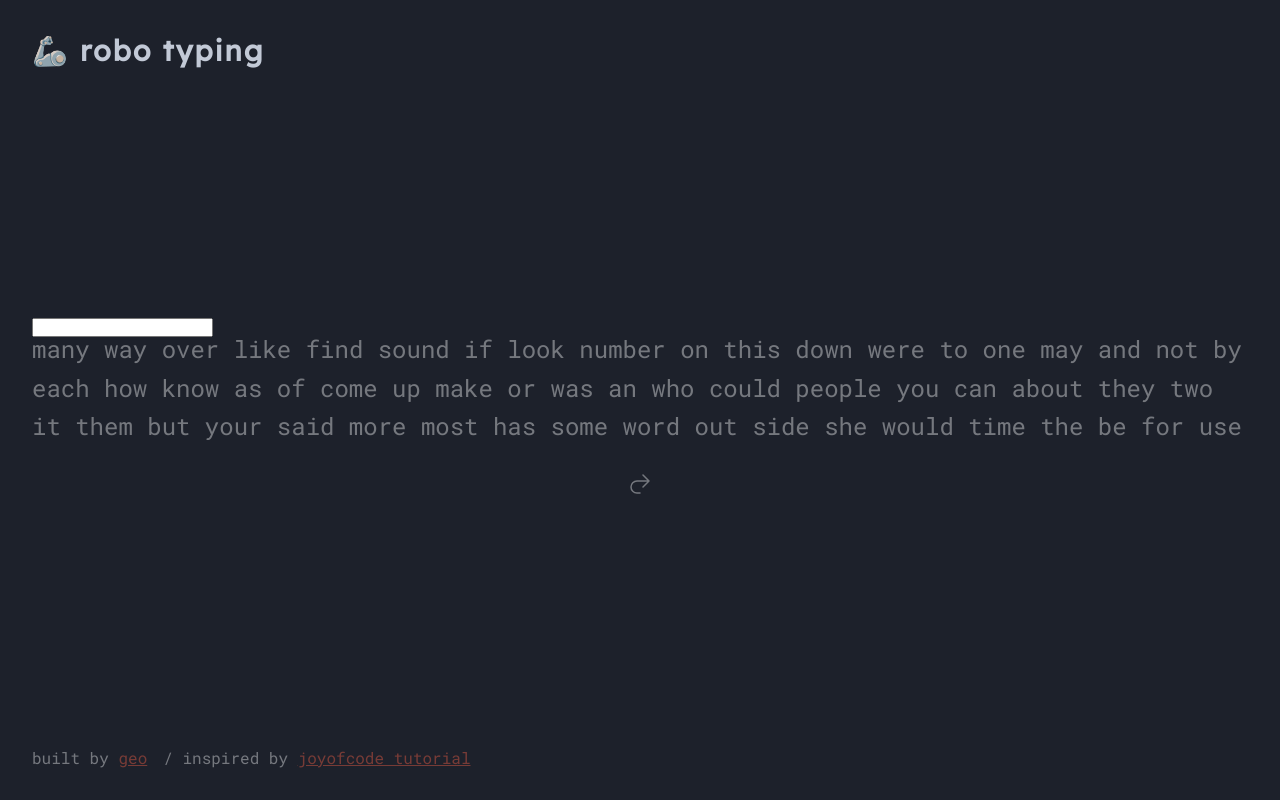
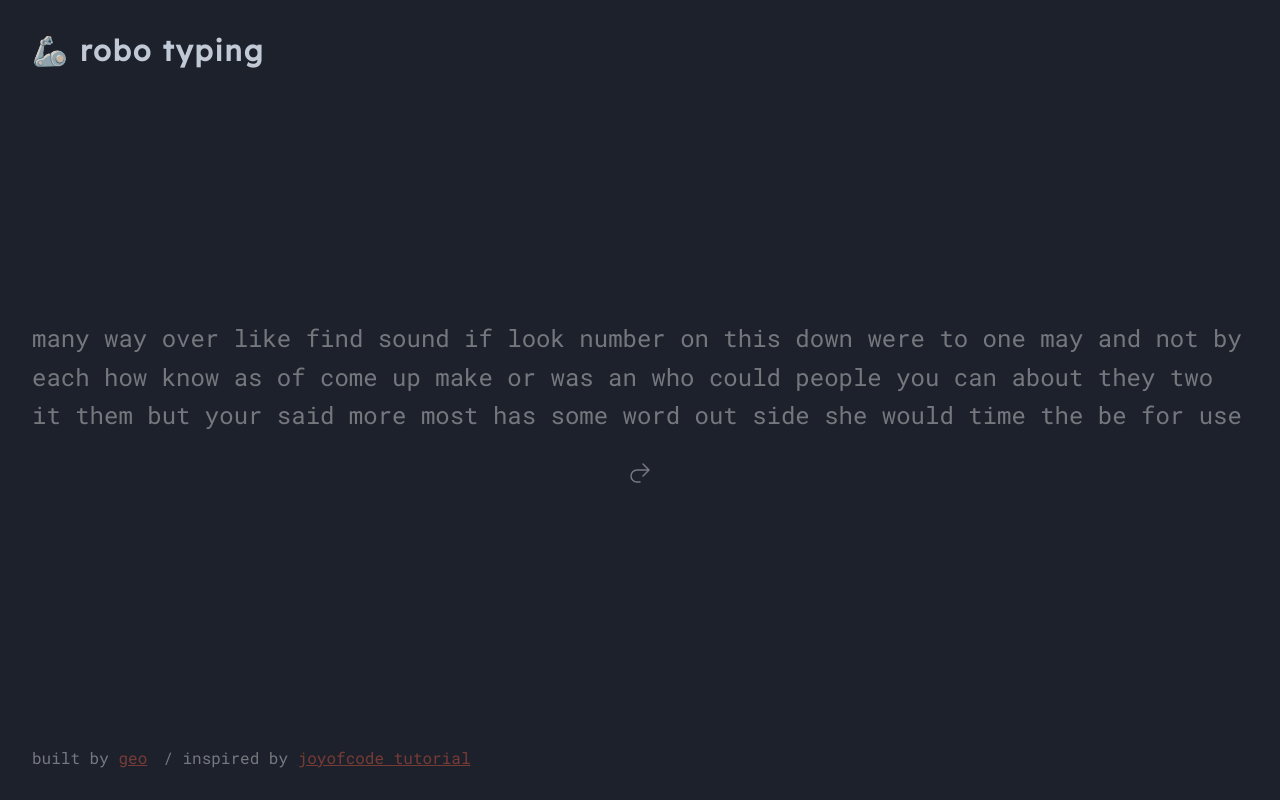
Before and after one commit to GeoGeorgeous/typing, a SvelteKit app: page / in a window 1280 px wide. Built offline with nearby package versions, Linux system fonts and the light colour scheme.

Commit message:
fix focus

```diff
--- a/src/routes/+page.svelte
+++ b/src/routes/+page.svelte
@@ -36,6 +36,10 @@
     return Math.floor(correctLetters / word / minutes);
   }
 
+  function focusInput() {
+    inputEl.focus();
+  }
+
   function getAccuracy() {
     const totalLeters = getTotalLetters(words);
     return Math.floor((correctLetters / totalLeters) * 100);
@@ -51,7 +55,6 @@
   }
 
   // Reset
-
   function resetGame() {
     toggleReset = !toggleReset;
     setGameState('waiting for input');
@@ -177,6 +180,8 @@
   }
 
   function handleKeydown(event: KeyboardEvent) {
+    if (document.activeElement !== inputEl) focusInput();
+
     if (event.code === 'Space') {
       event.preventDefault();
       if (game === 'in progress') nextWord();
@@ -192,8 +197,11 @@
 
   onMount(() => {
     getWords(100);
+    focusInput();
   });
 </script>
+
+<svelte:window on:keydown={handleKeydown} />
 
 {#if game !== 'game over'}
   <div class="game" data-game={game}>
@@ -261,6 +269,9 @@
 <style lang="sass">
   .game
     position: relative
+    .input
+      position: absolute
+      opacity: 0
     .time
       position: absolute
       top: -48px
```
